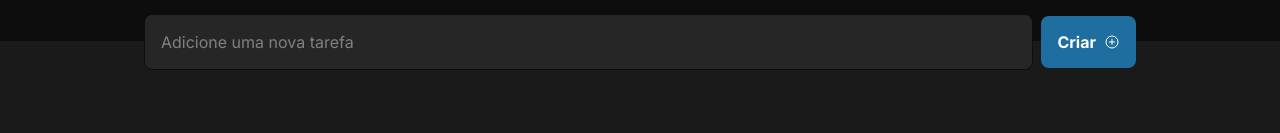
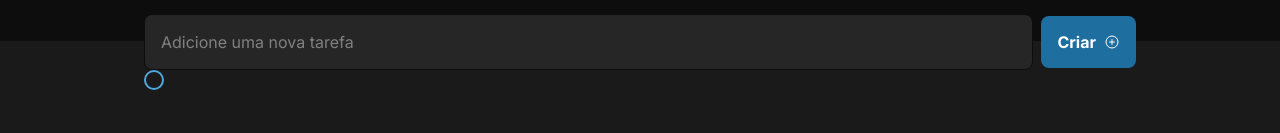
Before and after one commit to Jefferson08/ignite-desafio-1, a React (Vite) app: page / in a window 1280 px wide. Shown: the part 167-300 px from the top of the page. Built offline with nearby package versions, Linux system fonts and the light colour scheme.

Commit message:
Componente de Checkbox

```diff
--- a/src/App.tsx
+++ b/src/App.tsx
@@ -1,5 +1,6 @@
 import {TaskForm} from "./components/TaskForm";
 import {Header} from "./components/Header";
+import {MyCheckbox} from "./components/Checkbox.tsx";
 function App() {
   return (
       <>
@@ -8,6 +9,7 @@ function App() {
           <main>
               <div className="container">
                   <TaskForm/>
+                  <MyCheckbox/>
               </div>
           </main>
 
--- /dev/null
+++ b/src/components/Checkbox.tsx
@@ -0,0 +1,8 @@
+import { Check } from 'phosphor-react';
+
+export const MyCheckbox = ({isChecked = false}) => (
+    <div
+        className={`w-5 h-5 flex items-center justify-center border-2 bg-transparent border-blue rounded-full focus:ring-opacity-0 hover:bg-blue-dark hover:bg-opacity-20 ${isChecked ? 'bg-purple-dark border-purple-dark hover:bg-opacity-100' : ''}`}>
+        {isChecked && <Check size={16} className="text-gray-100"/>}
+    </div>
+)
--- a/tailwind.config.js
+++ b/tailwind.config.js
@@ -38,7 +38,9 @@ export default {
           700: '#0D0D0D',
         },
         blue: '#4EA8DE',
+        'blue-dark': '#1E6F9F',
         purple: '#8284FA',
+        'purple-dark': '#5E60CE',
         white: '#FFFFFF'
       },
     },
```
